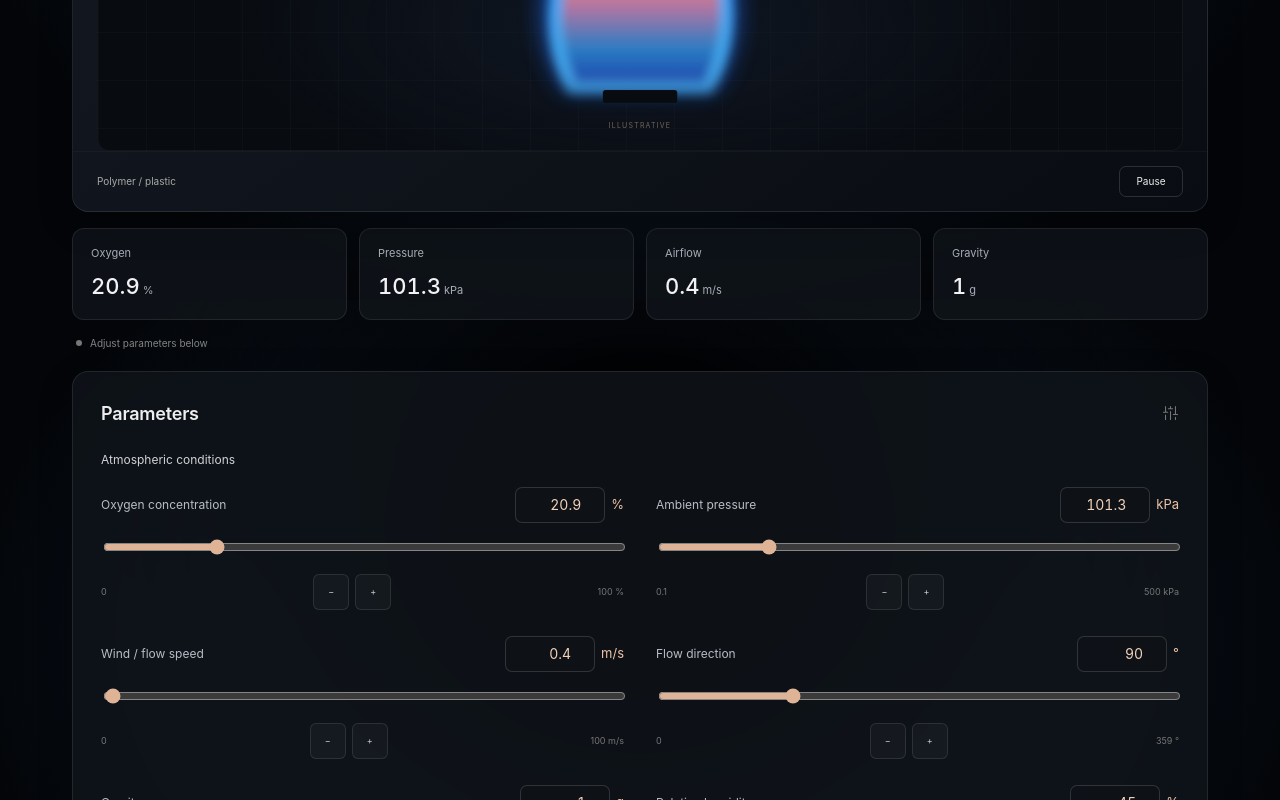
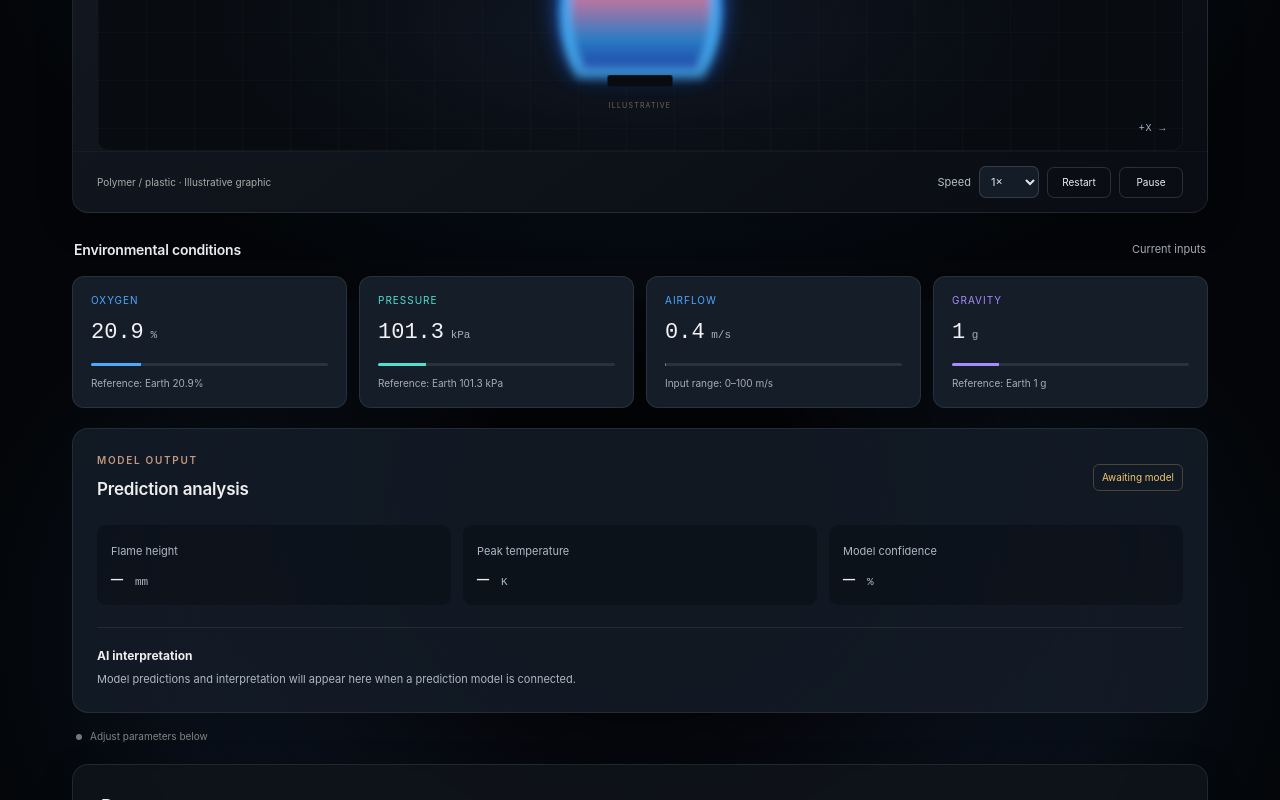
Before and after one commit to wawahwa801/nasa-space-apps, a Next.js app in the folder frontend/: page / in a window 1280 px wide. Shown: the part 500-1300 px from the top of the page. Built offline with nearby package versions, Linux system fonts and the light colour scheme.

Commit message:
Add scientific instruments and model status dashboard

```diff
--- a/frontend/app/globals.css
+++ b/frontend/app/globals.css
@@ -1373,3 +1373,44 @@ body { font-family: -apple-system, BlinkMacSystemFont, "Segoe UI", sans-serif; -
   .dashboard-link, .dashboard-readouts > div, .card-footer .text-button, .parameter-panel .liquid-button, .chat-toggle, .reset-button, .slider-limits button { transition: none; }
   .dashboard-link:hover { transform: none; }
 }
+
+/* Scientific instruments and model status */
+.flame-shape { animation-duration: calc(4.8s / var(--playback-speed, 1)); }
+.flame-aura { animation-duration: calc(3.7s / var(--playback-speed, 1)); }
+.flame-core { animation-duration: calc(2.9s / var(--playback-speed, 1)); }
+.flame-edge { animation-duration: calc(2.3s / var(--playback-speed, 1)); }
+.flame-art { height: 280px; }
+.field-overlay { position: absolute; inset: 16px; pointer-events: none; color: #aab8c9; font: 10px ui-monospace, monospace; letter-spacing: .08em; }
+.field-overlay span:nth-child(2) { position: absolute; left: 0; top: 35px; }
+.field-overlay span:nth-child(3) { position: absolute; right: 0; bottom: 0; }
+.playback-controls { display: flex; flex-wrap: wrap; align-items: center; gap: 8px; }
+.playback-controls label { color: #b5bdc9; font-size: 11px; }
+.playback-controls select { margin-left: 5px; padding: 7px; color: #e2e6ec; border: 1px solid #ffffff24; border-radius: 7px; background: #141c28; }
+.readouts-heading { display: flex; align-items: center; justify-content: space-between; margin: 26px 2px 0; }
+.readouts-heading h2 { font-size: 14px; font-weight: 600; }
+.readouts-heading span { color: #a8adb7; font-size: 11px; }
+.instrument { --instrument: #4da8ff; background: #151d29 !important; }
+.instrument.pressure { --instrument: #4de0d0; }
+.instrument.gravity { --instrument: #a78bfa; }
+.instrument > span { color: var(--instrument); text-transform: uppercase; letter-spacing: .1em; font-size: 10px; }
+.instrument-track { height: 3px; margin-top: 14px; overflow: hidden; border-radius: 3px; background: #ffffff18; }
+.instrument-track i { display: block; height: 100%; background: var(--instrument); }
+.instrument p { margin: 10px 0 0; color: #a8adb7; font-size: 10px; }
+.prediction-panel { margin-top: 20px; padding: 24px; border: 1px solid #ffffff16; border-radius: 16px; background: #151d29d9; }
+.prediction-heading { display: flex; justify-content: space-between; align-items: center; gap: 12px; }
+.prediction-heading h2 { font-size: 17px; font-weight: 600; }
+.model-status { color: #f4c66a; border: 1px solid #f4c66a40; border-radius: 6px; padding: 5px 8px; font-size: 10px; white-space: nowrap; }
+.prediction-metrics { display: grid; grid-template-columns: repeat(3, 1fr); gap: 12px; margin: 22px 0; }
+.prediction-metrics > div { padding: 14px; border-radius: 9px; background: #080c1280; }
+.prediction-metrics span, .prediction-note p { color: #aeb8c6; font-size: 11px; }
+.prediction-metrics strong { display: block; margin-top: 8px; font: 20px ui-monospace, monospace; }
+.prediction-metrics small { color: #aeb8c6; font-size: 11px; }
+.prediction-note { border-top: 1px solid #ffffff14; padding-top: 16px; }
+.prediction-note strong { font-size: 12px; }
+.prediction-note p { margin: 6px 0 0; line-height: 1.6; }
+.dashboard-readouts strong, .editable-value input { font-family: ui-monospace, monospace; }
+.chat-summary { margin-top: 20px; padding: 14px; border: 1px solid #ffffff18; border-radius: 10px; background: #151d29; }
+.chat-summary span { color: #4da8ff; font-size: 9px; letter-spacing: .1em; }
+.chat-summary p { color: #e5e9ef; margin: 8px 0; font-size: 12px; }
+.chat-summary small { color: #aeb8c6; line-height: 1.5; }
+@media (max-width: 480px) { .prediction-panel { padding: 18px; } .prediction-metrics { grid-template-columns: 1fr; } .field-overlay { inset: 10px; } }
--- a/frontend/app/page.jsx
+++ b/frontend/app/page.jsx
@@ -154,6 +154,8 @@ export default function Home() {
   const [prompt, setPrompt] = useState("");
   const [messages, setMessages] = useState([]);
   const [paused, setPaused] = useState(false);
+  const [speed, setSpeed] = useState(1);
+  const [animationKey, setAnimationKey] = useState(0);
   const update = (key, value) => {
     setValues((v) => ({ ...v, [key]: value }));
     setSnapshot(null);
@@ -258,7 +260,8 @@ export default function Home() {
                     </div>
                     <span className="preview-badge">Preview</span>
                   </div>
-                  <div className={`flame-stage ${paused ? "paused" : ""}`}>
+                  <div className={`flame-stage ${paused ? "paused" : ""}`} style={{ "--playback-speed": speed }} key={animationKey}>
+                    <div className="field-overlay" aria-hidden="true"><span>RELATIVE FIELD</span><span>+Y</span><span>+X →</span></div>
                     <svg
                       viewBox="0 0 400 250"
                       role="img"
@@ -318,24 +321,29 @@ export default function Home() {
                     </span>
                   </div>
                   <div className="card-footer">
-                    <span>{values.fuel}</span>
+                    <span>{values.fuel} · Illustrative graphic</span>
+                    <div className="playback-controls"><label>Speed <select value={speed} onChange={e => setSpeed(Number(e.target.value))} aria-label="Animation playback speed"><option value={0.5}>0.5×</option><option value={1}>1×</option><option value={2}>2×</option></select></label>
+                    <button className="text-button" type="button" onClick={() => { setAnimationKey(k => k + 1); setPaused(false); }}>Restart</button>
                     <button
                       className="text-button"
                       aria-pressed={paused}
                       onClick={() => setPaused(!paused)}
                     >
                       {paused ? "Play" : "Pause"}
-                    </button>
+                    </button></div>
                   </div>
                 </section>
               )}
             </div>
+            <div className="readouts-heading"><h2>Environmental conditions</h2><span>Current inputs</span></div>
             <div className="dashboard-readouts" aria-label="Current scenario inputs">
-              <div><span>Oxygen</span><strong>{values.oxygen}<small> %</small></strong></div>
-              <div><span>Pressure</span><strong>{values.pressure}<small> kPa</small></strong></div>
-              <div><span>Airflow</span><strong>{values.flow}<small> m/s</small></strong></div>
-              <div><span>Gravity</span><strong>{values.gravity}<small> g</small></strong></div>
+              {[["Oxygen", values.oxygen, "%", "Reference: Earth 20.9%", 100, "oxygen"], ["Pressure", values.pressure, "kPa", "Reference: Earth 101.3 kPa", 500, "pressure"], ["Airflow", values.flow, "m/s", "Input range: 0–100 m/s", 100, "airflow"], ["Gravity", values.gravity, "g", "Reference: Earth 1 g", 5, "gravity"]].map(([label, value, unitLabel, context, max, kind]) => <div className={`instrument ${kind}`} key={kind}><span>{label}</span><strong>{value}<small> {unitLabel}</small></strong><div className="instrument-track" aria-hidden="true"><i style={{ width: `${Math.min(100, Math.max(0, Number(value) / max * 100))}%` }} /></div><p>{context}</p></div>)}
             </div>
+            <section className="prediction-panel" aria-labelledby="prediction-heading">
+              <div className="prediction-heading"><div><p className="dashboard-kicker">MODEL OUTPUT</p><h2 id="prediction-heading">Prediction analysis</h2></div><span className="model-status">Awaiting model</span></div>
+              <div className="prediction-metrics"><div><span>Flame height</span><strong>— <small>mm</small></strong></div><div><span>Peak temperature</span><strong>— <small>K</small></strong></div><div><span>Model confidence</span><strong>— <small>%</small></strong></div></div>
+              <div className="prediction-note"><strong>AI interpretation</strong><p>Model predictions and interpretation will appear here when a prediction model is connected.</p></div>
+            </section>
             <div className="scenario-strip" role="status">
               <span className={`status-dot ${snapshot ? "ready" : ""}`} />
               {snapshot
@@ -493,11 +501,12 @@ export default function Home() {
             onKeyDown={handleChatKey}
           >
             <div className="chat-heading">
-              <h2>Scenario chat</h2>
+              <h2>Experiment assistant</h2>
               <button onClick={closeChat} aria-label="Close chat">
                 ×
               </button>
             </div>{" "}
+            <div className="chat-summary"><span>CURRENT INPUTS</span><p>{values.oxygen}% O₂ · {values.pressure} kPa · {values.gravity} g</p><small>Notes are saved locally for this session. AI explanations are not connected.</small></div>
             <section
               className="conversation-log"
               aria-label="Scenario conversation"
@@ -509,7 +518,7 @@ export default function Home() {
                   <div>
                     <h2>Scenario notes</h2>
                     <p>
-                      Save a note with your parameters.
+                      Save experiment observations with the current parameter values.
                     </p>
                   </div>
                 </div>
```
